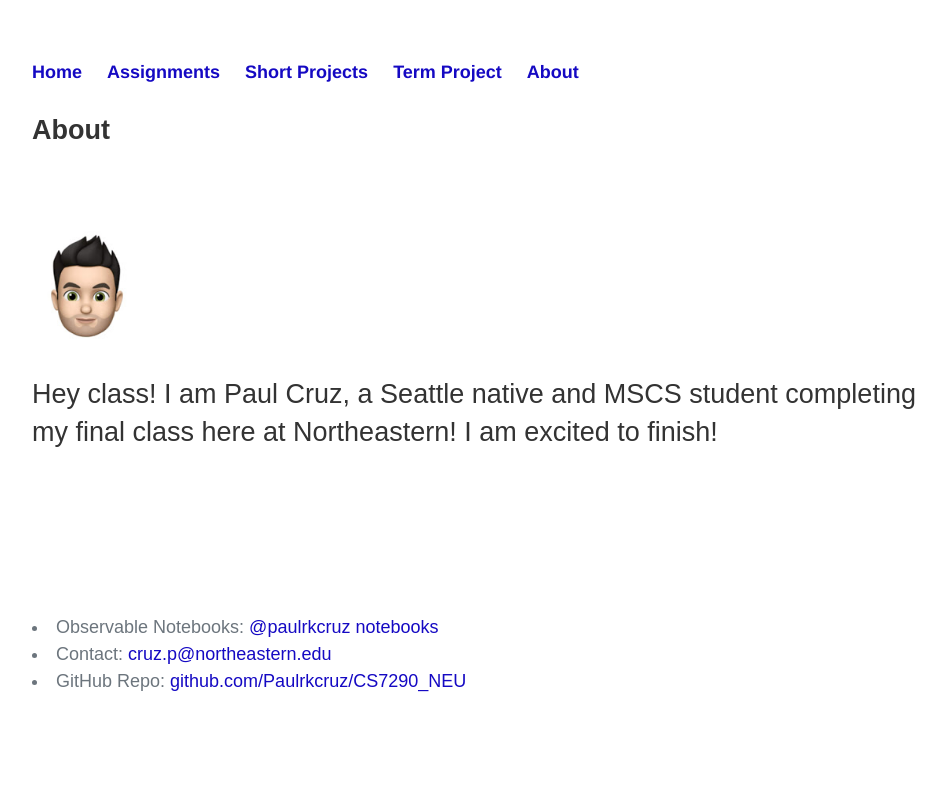
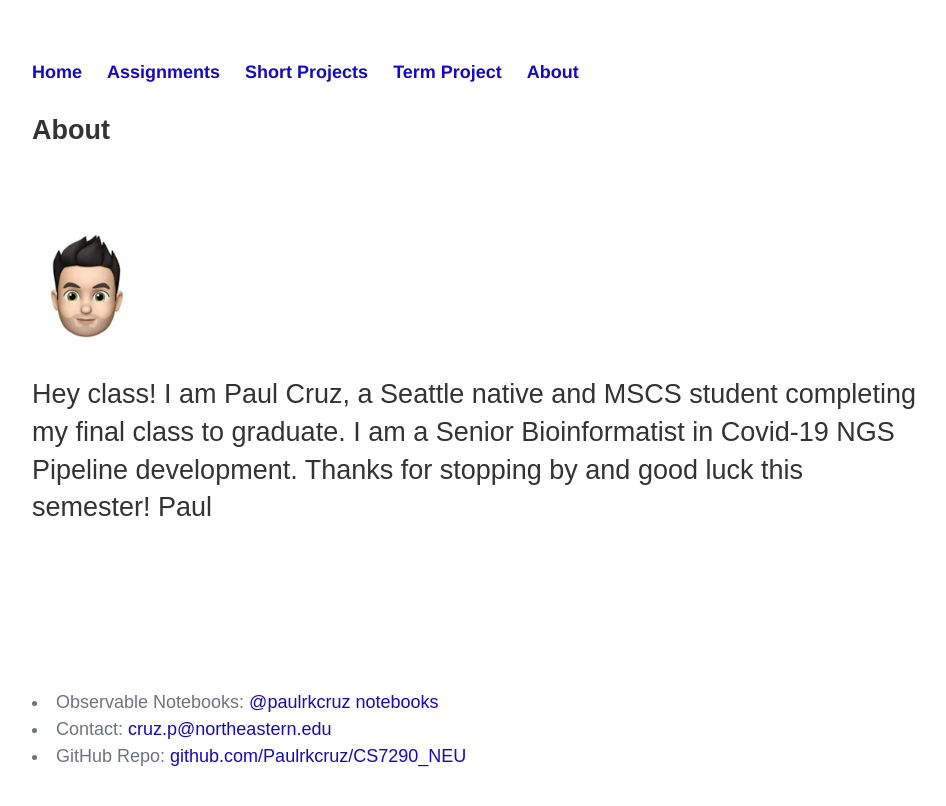
Before and after one commit to Paulrkcruz/CS7290_NEU, a Jekyll site: the page built from about/index.html, in a window 1280 px wide. Shown: the top 806 px of the page, without its empty margins (160-1106 px from the left). Built offline with Jekyll 4.4.1, drawn with Linux system fonts in a browser that asks for light colours.

Commit message:
Update index.html

```diff
--- a/about/index.html
+++ b/about/index.html
@@ -12,7 +12,11 @@ title: About
 		<br>
 			{% comment %} <h1>About</h1> {% endcomment %}
 			<p>
-            Hey class! I am Paul Cruz, a Seattle native and MSCS student completing my final class here at Northeastern! I am excited to finish!
+            Hey class! I am Paul Cruz, a Seattle native and MSCS student completing my final class to graduate. I am a Senior Bioinformatist in Covid-19 NGS Pipeline development.
+			Thanks for stopping by and good luck this semester!
+
+
+			Paul
             </p>
 			<br>
 		</div>
```
